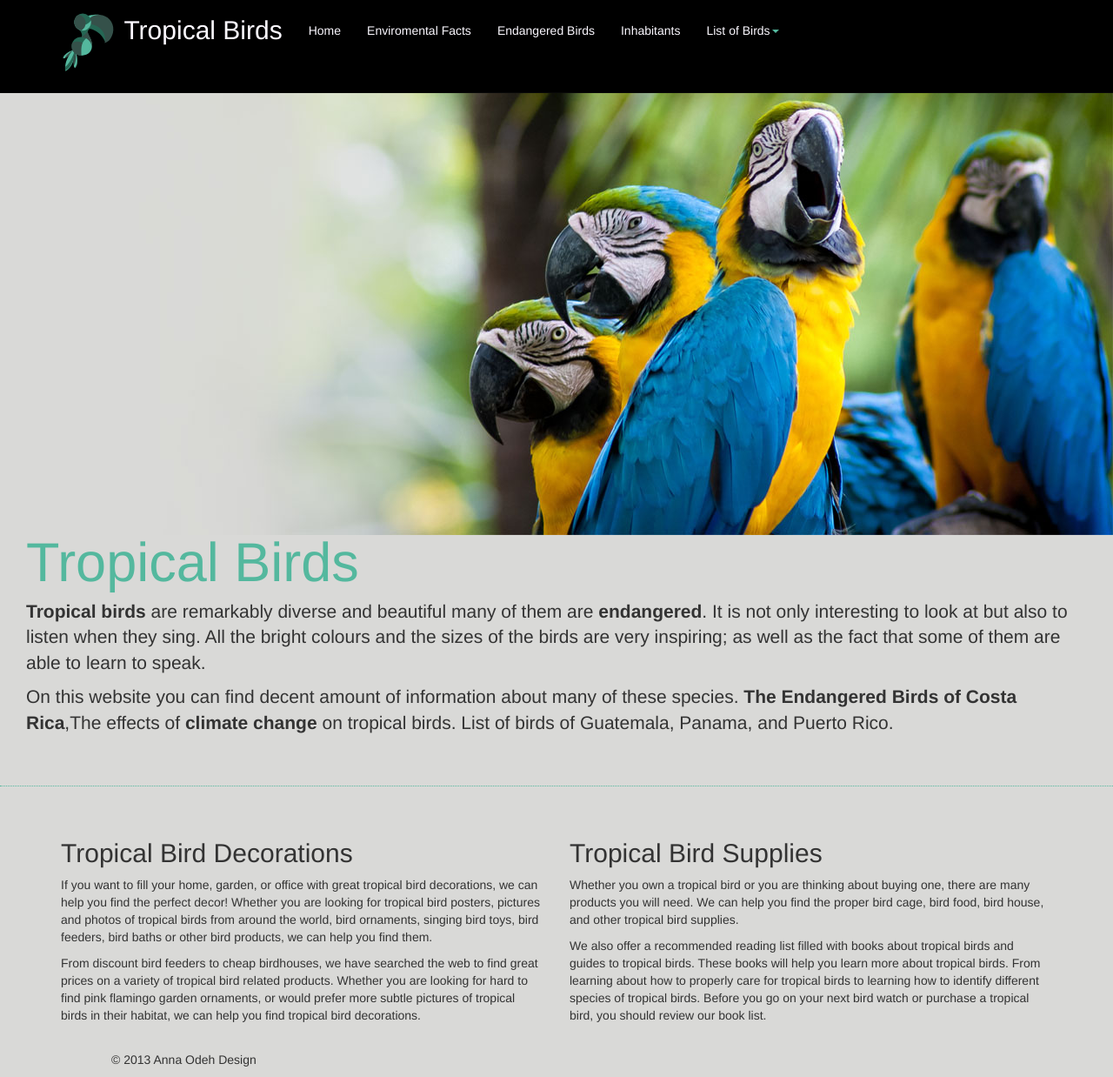
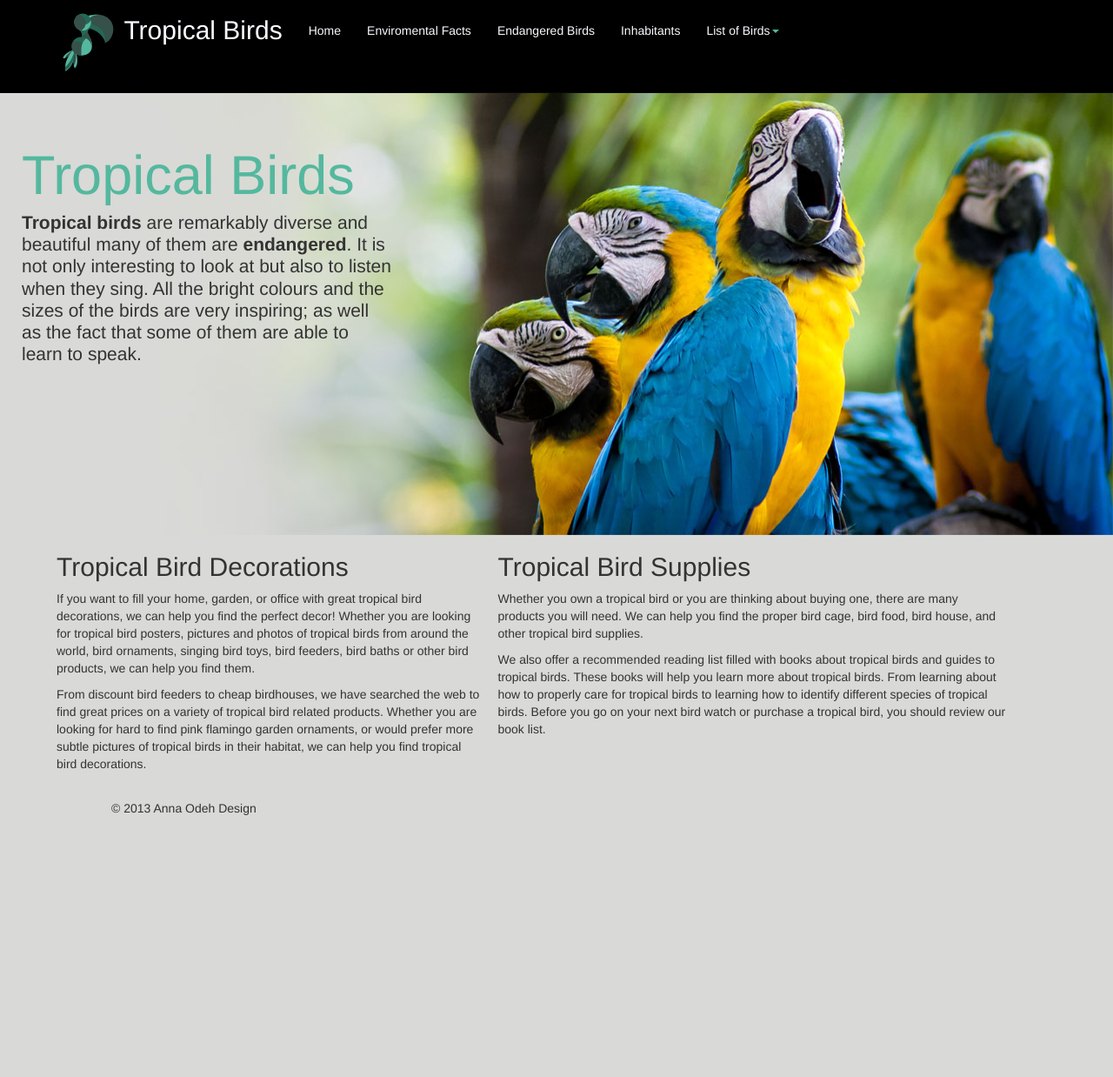
Before and after one commit to odehanna/LargeDatawebsite, a Jekyll site: the page built from index.html, in a window 1280 px wide and 1238 px high. Shown: the whole window at 87% size. Built offline with Jekyll 4.4.1, drawn with Linux system fonts in a browser that asks for light colours; Markdown is read by kramdown in place of the engine named in the settings.

Commit message:
image position is fixed

```diff
--- a/index.html
+++ b/index.html
@@ -10,11 +10,24 @@
 	</div>
   	<div class="jumbotron">
 	<div class="container-home">
+	<div class="row">
+        <div class="col-md-3">
 		<h1>Tropical Birds</h1>
 		<p><strong>Tropical birds</strong> are remarkably diverse and beautiful many of them are <strong>endangered</strong>. It is not only interesting to look at but also to listen when they sing. All the bright colours and the sizes of the birds are very inspiring; as well as the fact that some of them are able to learn to speak.</p>
 
-<p>On this website you can find decent amount of information about many of these species. <strong>The Endangered Birds of Costa Rica</strong>,The effects of <strong>climate change</strong> on tropical birds. List of birds of Guatemala, Panama, and Puerto Rico.</p>
+	</div>
+	</div>
+	</div>
+	</div>
 
+
+  	<div class="jumbotron">
+	<div class="container-home-small">
+	<div class="row">
+		<h1>Tropical Birds</h1>
+		<p><strong>Tropical birds</strong> are remarkably diverse and beautiful many of them are <strong>endangered</strong>. It is not only interesting to look at but also to listen when they sing. All the bright colours and the sizes of the birds are very inspiring; as well as the fact that some of them are able to learn to speak.</p>
+
+	</div>
 	</div>
 	</div>
 
@@ -22,7 +35,7 @@
 	   <div class="container">
       <!-- Example row of columns -->
       <div class="row">
-        <div class="col-xm-6 col-md-6">
+        <div class="col-xm-6 col-md-5">
           <h2>Tropical Bird Decorations</h2>
           <p>If you want to fill your home, garden, or office with great tropical bird decorations, we can help you find the perfect decor! Whether you are looking for tropical bird posters, pictures and photos of tropical birds from around the world, bird ornaments, singing bird toys, bird feeders, bird baths or other bird products, we can help you find them.</p>
 
--- a/inhabitants.html
+++ b/inhabitants.html
@@ -6,10 +6,11 @@
 
   	<div class="jumbotron-new">
 	<div class="container">
+
 	<div class="col-lg-5">
 	<p><em>“It is well known that the Tropical birds are attractive that make tourists who visit tropical places during vacations want to import them. Anybody who wants to take the step of importing tropical bird should first do several processes starting from quarantine the bird first.”</em></p>
 	</div>
-		<img src="images/16.jpg" alt="" class="img-decor">
+		<img src="images/16.jpg" alt="" class="img-inhabit">
 	</div>
 	</div>
 	</div>
```
Also changed, not shown: _includes/css/bootstrap.css, images/16.jpg.
